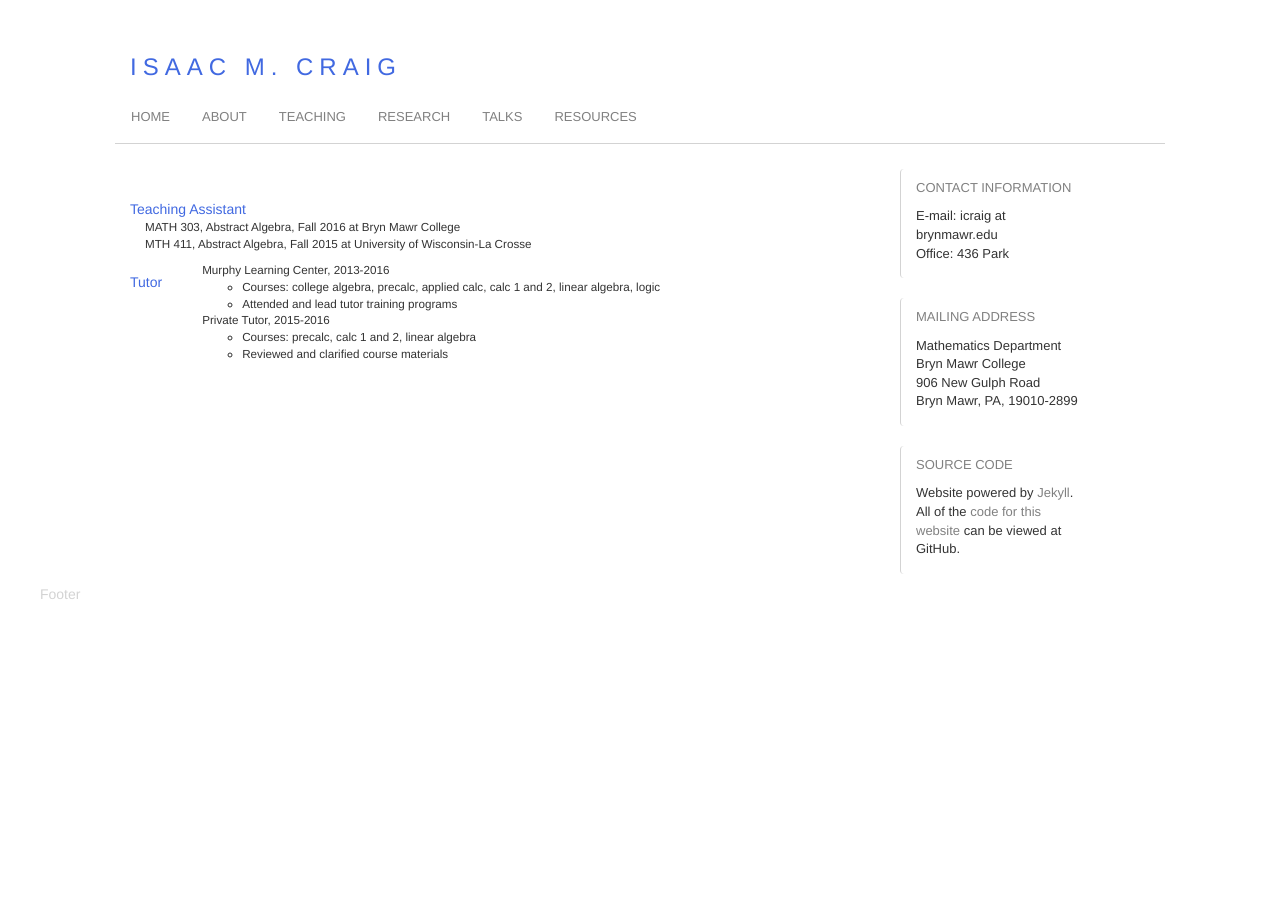
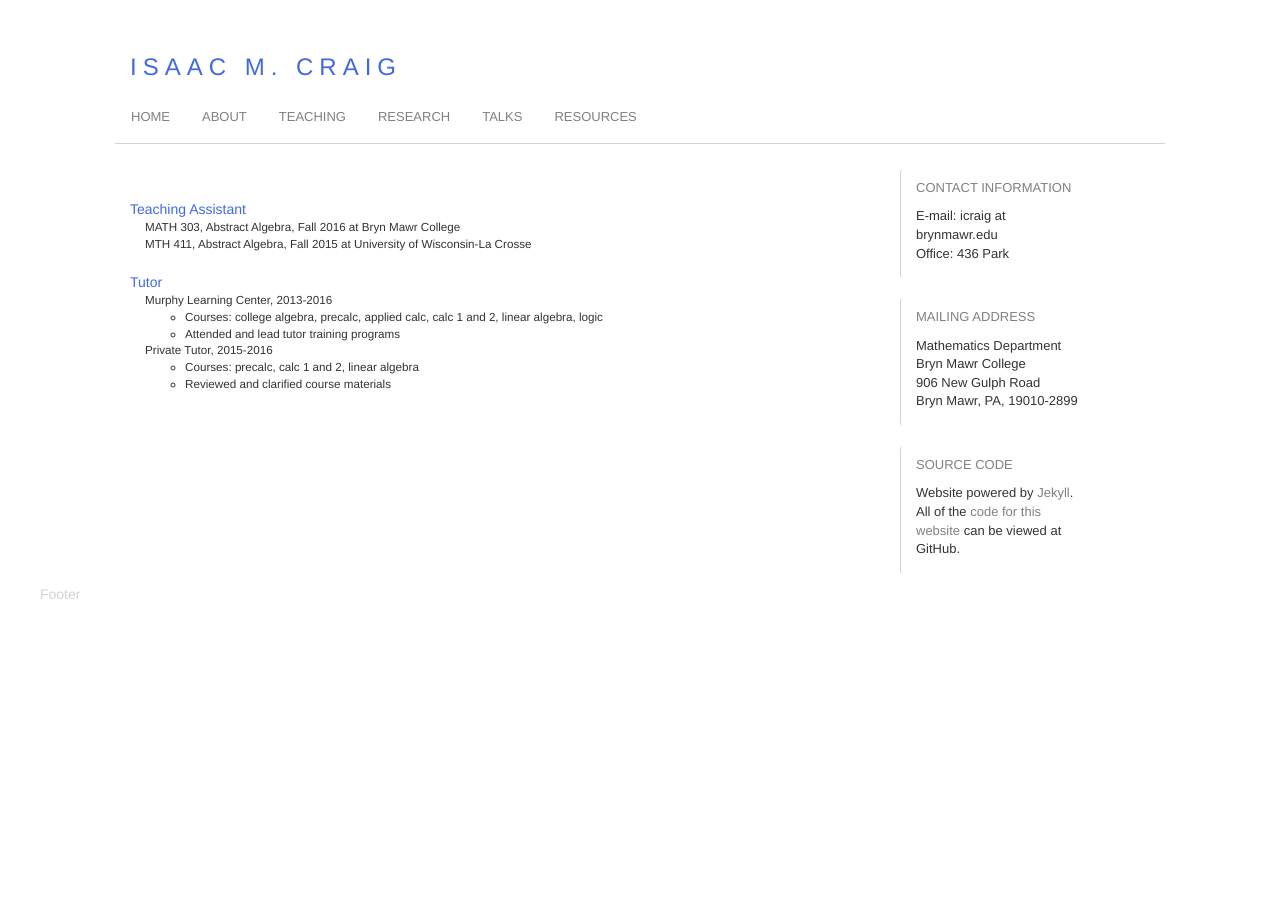
Before and after one commit to isundberg/isaacmc.github.io, a Jekyll site: the page built from teaching/index.html, in a window 1280 px wide. Built offline with Jekyll 4.4.1, drawn with Linux system fonts in a browser that asks for light colours.

Commit message:
Update index.html

```diff
--- a/teaching/index.html
+++ b/teaching/index.html
@@ -9,8 +9,8 @@ title:
   <li>MTH 411, Abstract Algebra, Fall 2015 at University of Wisconsin-La Crosse</li>
 </ul>
 
-<div id="contentItem">Tutor</div>
-<ul id="contentList">
+<div id="contentItem" class="col-sm-8">Tutor</div>
+<ul id="contentList" class="col-sm-8">
   <li id="contentListItem">Murphy Learning Center, 2013-2016</li>
   <ul>
     <li>Courses: college algebra, precalc, applied calc, calc 1 and 2, linear algebra, logic</li>
```
